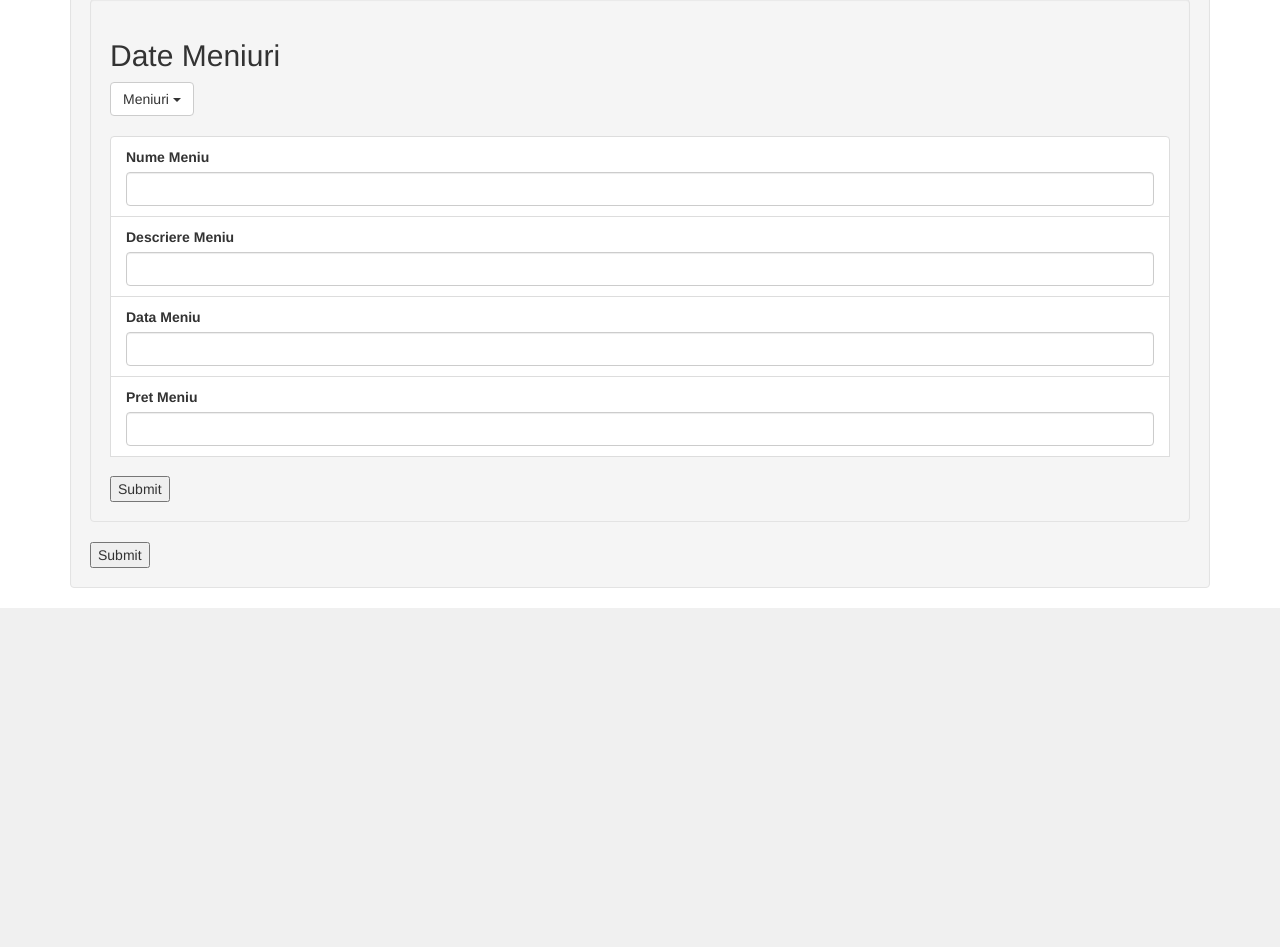
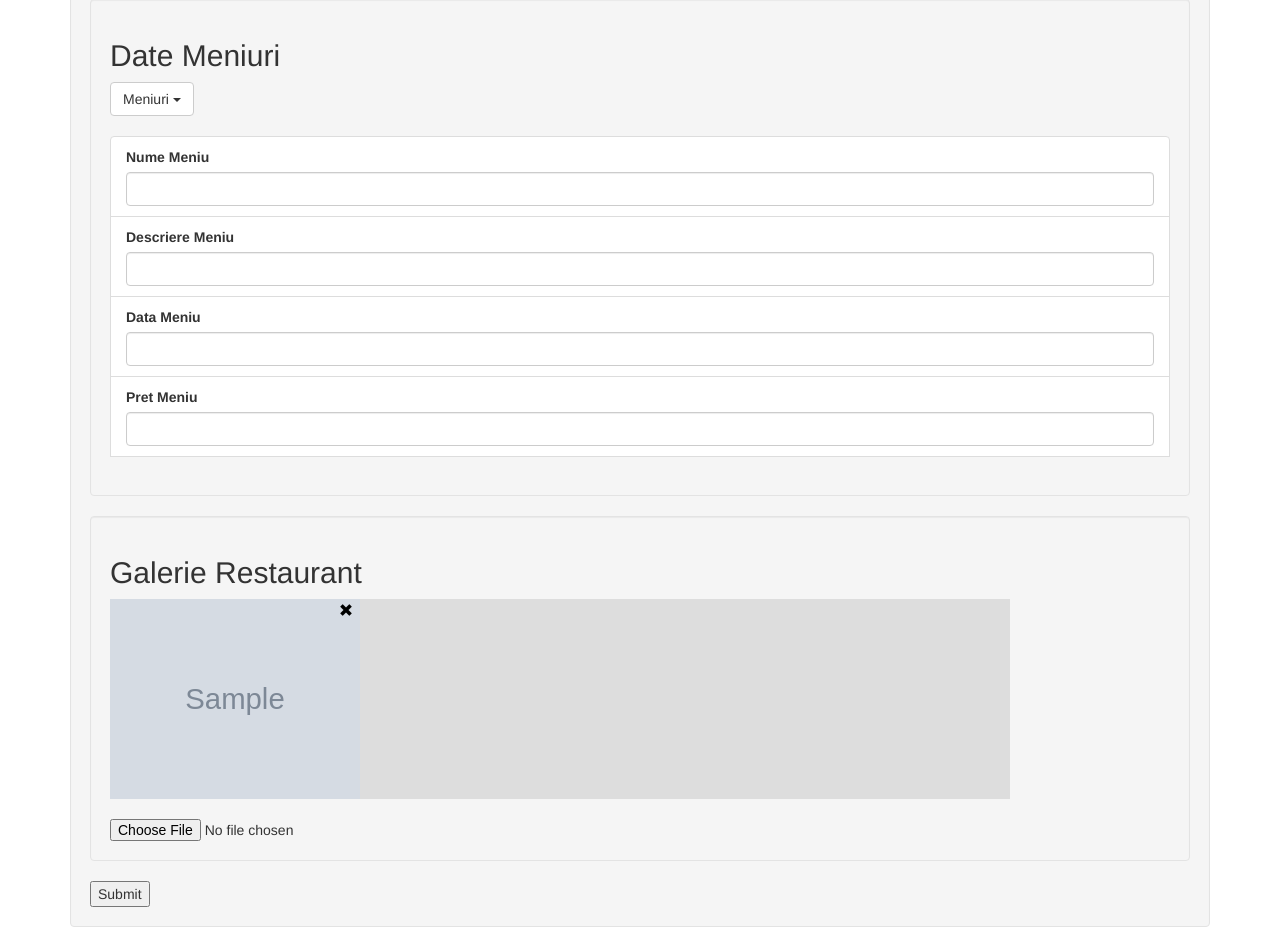
Before and after one commit to lorandDobai/django-HaiLaMasa, a Django app: page /dashboard/restaurant/1 in a window 1280 px wide. Shown: the part 485-1432 px from the top of the page. Before the commit the page ends 1093 px from the top, so only its background shows below. Run offline with Django 3.2, Linux system fonts and the light colour scheme; a user stored in the database is signed in; tables that the repository leaves empty hold one stand-in row (values such as "Sample post"); grey boxes marked "Sample" are stand-in pictures; some libraries are stand-ins or nearby versions.

Commit message:
Owner working gallery

```diff
--- a/HaiLaMasa/HaiLaMasa/urls.py
+++ b/HaiLaMasa/HaiLaMasa/urls.py
@@ -31,6 +31,8 @@ urlpatterns = [
     url(r'^dashboard/restaurant/\d+/menu/$', organizer_views.menu_data, name='menu-data'),
     url(r'^dashboard/restaurant/validate$',organizer_views.resto_validate,name='resto-valid'),
     url(r'^oras/(?P<city>[a-zA-Z]+)?',visitor_views.city_view),
+    url(r'^dashboard/restaurant/(?P<pk>[0-9]+)?/upload$', organizer_views.upload_img, name='upload-img'),
+    url(r'^dashboard/restaurant/(?P<pk>[0-9]+)?/delete$', organizer_views.delete_img, name='delete-img'),
 
 
 ]
--- a/HaiLaMasa/organizer/templates/organizer/restaurant_edit.html
+++ b/HaiLaMasa/organizer/templates/organizer/restaurant_edit.html
@@ -1,14 +1,13 @@
 {% extends "base.html" %}
 
 {% load staticfiles %}
+
 {% block head %}
-
-
+    <link rel="stylesheet" href="{% static 'custom/css/restaurant_edit.css' %}">
 {% endblock head %}
 
-
 {% block content %}
-<form action="validate" method="post" role="form">
+<form enctype="multipart/form-data" action="validate" method="post" role="form">
 
     <h2>{{resto.name}} - {{resto.city}}</h2>
 
@@ -61,20 +60,31 @@
             </li>
             <input type="hidden" id="selected_menu" name="selected_menu" value=""/>
         </ul>
-        <form enctype="multipart/form-data" method="post" action="/upload">
-            {% csrf_token %}
-            <table>
-                {{form_gallery.as_table}}
-            </table>
-            <input type="submit" value="Submit" id="Save"/>
-        </form>
+
     </div>
     {% csrf_token %}
+    <div class="well">
+          <h2>Galerie Restaurant</h2>
+          <ul class="images">
+              {% for image in gallery %}
+
+                    <li>
+
+                        <img src = "/{{ image.picture }}" width ="250" height="200"/>
+                        <span class="glyphicon glyphicon-remove xremove" data-pk="{{ image.pk }}" aria-hidden="true"></span>
+                    </li>
+
+              {% endfor %}
+          </ul>
+        <br/>
+          <input id="picture" name="picture" type="file"/>
+
+    </div>
     <input type="submit" value="Submit">
 </form>
 {% endblock content %}
 
 {% block javascript %}
-{{ block.super }}
-<script type="text/javascript" src="{% static 'custom/js/events.js' %}"></script>
+    {{ block.super }}
+    <script type="text/javascript" src="{% static 'custom/js/events.js' %}"></script>
 {% endblock javascript %}
--- a/HaiLaMasa/organizer/views.py
+++ b/HaiLaMasa/organizer/views.py
@@ -44,10 +44,8 @@ def resto_edit(request, pk=None):
 
 @login_required
 def resto_validate(request):
-    if request.method == 'POST':
-        form_gallery = GalleryForm(request.POST, request.FILES)
-        if form_gallery.is_valid():
-            form_gallery.save()
+
+    data = request.POST
 
     return HttpResponse(request.POST["name"]+" validam luni aci")
 
@@ -73,3 +71,17 @@ def view_gallery(request):
     c = {'form_gallery': form_gallery}
     c.update(csrf(request))
     return render(request, 'upload.html', {'form_gallery': form_gallery}, c)
+
+@login_required
+def upload_img(request,pk=None):
+    data = request.FILES
+    image = Gallery(restaurant = Restaurant.objects.get(id=pk))
+    img_name = data['file'].name
+    image.picture.save(img_name, data['file'], True)
+    return HttpResponse("OK")
+
+@login_required
+def delete_img(request,pk=None):
+    data = request.POST
+    Gallery.objects.get(id=data['pk']).delete()
+    return HttpResponse("OK")
--- /dev/null
+++ b/HaiLaMasa/static/custom/css/restaurant_edit.css
@@ -0,0 +1,28 @@
+ul.images {
+  margin: 0;
+  padding: 0;
+  white-space: nowrap;
+  width: 900px;
+  overflow-x: auto;
+  background-color: #ddd;
+}
+ul.images li {
+  display: inline;
+  width: 150px;
+  height: 150px;
+  margin-right:10px;
+}
+.xremove {
+
+    position:relative;
+    right:25px;
+    top:-85px;
+    color:black;
+
+}
+
+.xremove:hover{
+
+    color:red;
+
+}
```
Also changed, not shown: HaiLaMasa/static/custom/js/events.js (+64 -0 lines).
